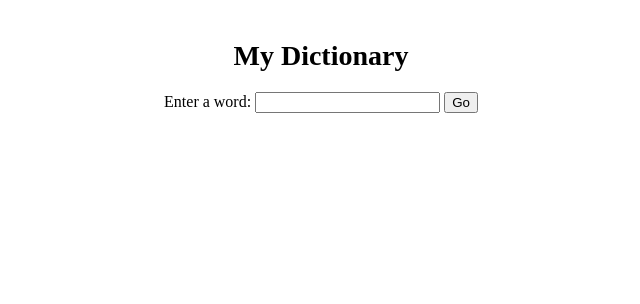
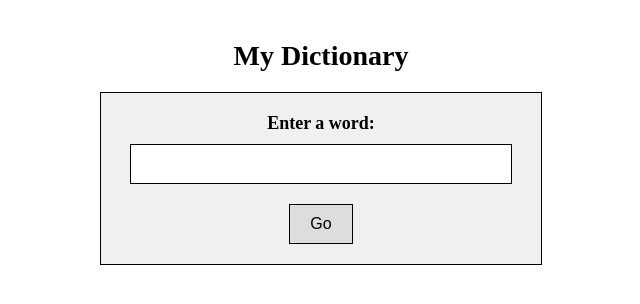
Before and after one commit to osaidhamidi/ourUnix, a PHP site: page / in a window 1280 px wide. Shown: the top 304 px of the page, without its empty margins (319-959 px from the left). Run offline with PHP 8.4, Linux system fonts and the light colour scheme; data that the repository does not hold is empty.

Commit message:
updated css

```diff
--- a/site/index.php
+++ b/site/index.php
@@ -47,7 +47,51 @@ if ($_SERVER["REQUEST_METHOD"] == "POST") {
             font-size: 28px;
             margin: 20px 0;
         }
+        form {
+            width: 400px;
+            margin: 0 auto 20px;
+            padding: 20px;
+            background: #f0f0f0;
+            border: 1px solid #000;
+        }
 
+        label {
+            display: block;
+            font-weight: bold;
+            margin-bottom: 10px;
+            font-size: 18px;
+        }
+
+        input[type="text"] {
+            width: 90%;
+            padding: 10px;
+            margin-bottom: 20px;
+            border: 1px solid #000;
+            font-size: 16px;
+        }
+
+        button {
+            padding: 10px 20px;
+            background: #ddd;
+            border: 1px solid #000;
+            font-size: 16px;
+            cursor: pointer;
+        }
+
+        h2 {
+            font-size: 24px;
+            margin: 20px 0 10px;
+        }
+
+        p {
+            width: 400px;
+            margin: 0 auto;
+            padding: 20px;
+            background: #f0f0f0;
+            border: 1px solid #000;
+            font-size: 16px;
+            line-height: 1.5;
+        }
     </style>
 </head>
 <body>
```
